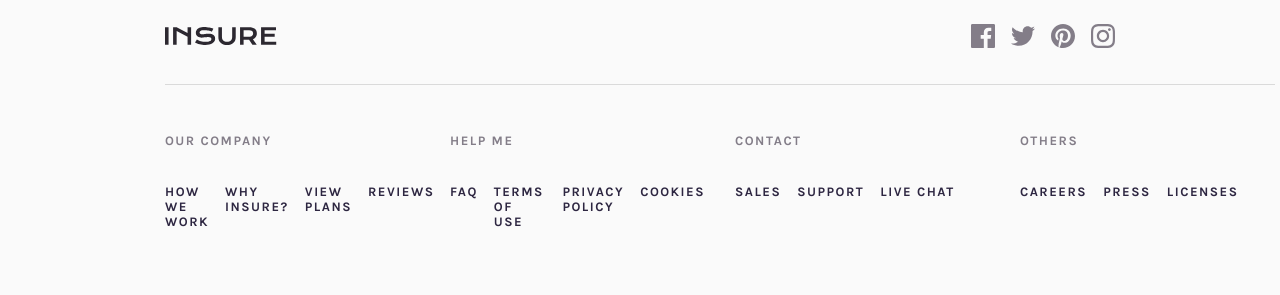
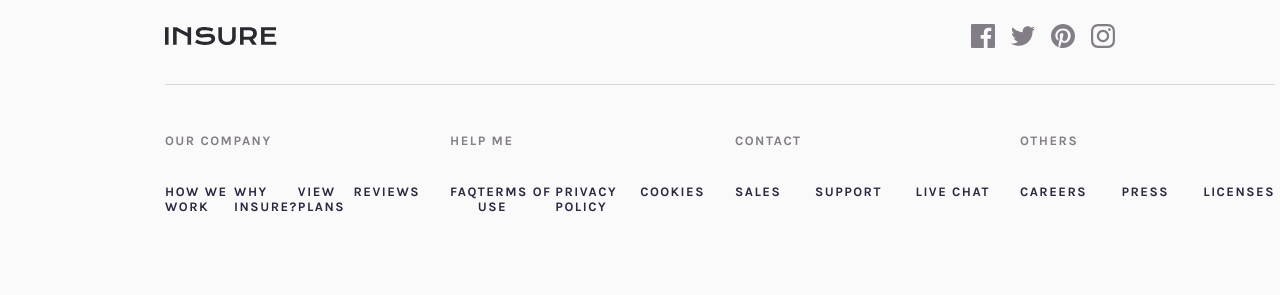
Before and after one commit to Gia-gia9/gia-dagelashvili-task-10, a plain HTML site: page index.html in a window 1280 px wide. Shown: the part 2046-2341 px from the top of the page. Drawn offline with Linux system fonts and the light colour scheme.

Commit message:
Update style.css

```diff
--- a/style.css
+++ b/style.css
@@ -294,7 +294,7 @@ letter-spacing: 1.5px;
 }
 .txt1 {
     display: flex;
-    gap: 16px;
+    justify-content: space-between;
 }
 .txt {
     display: flex;
```
